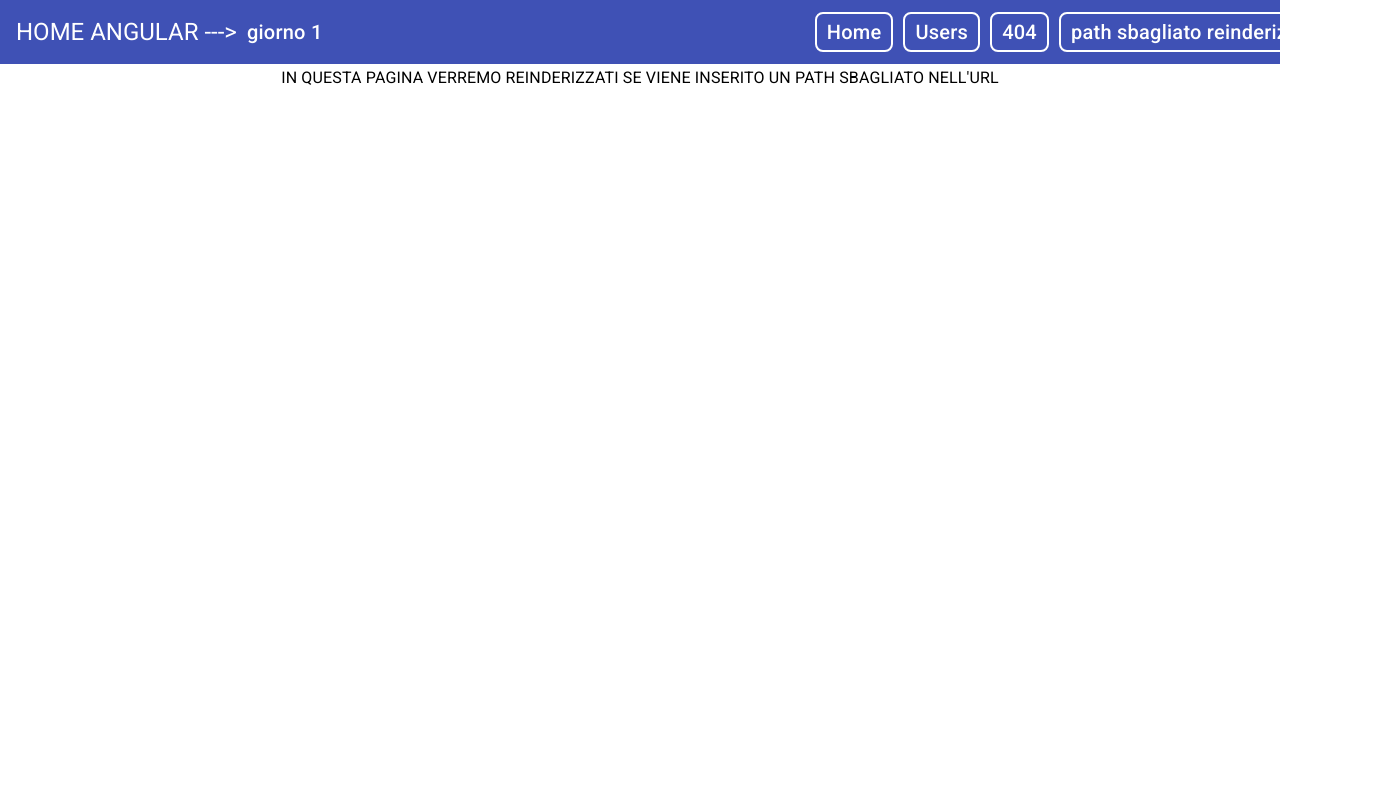
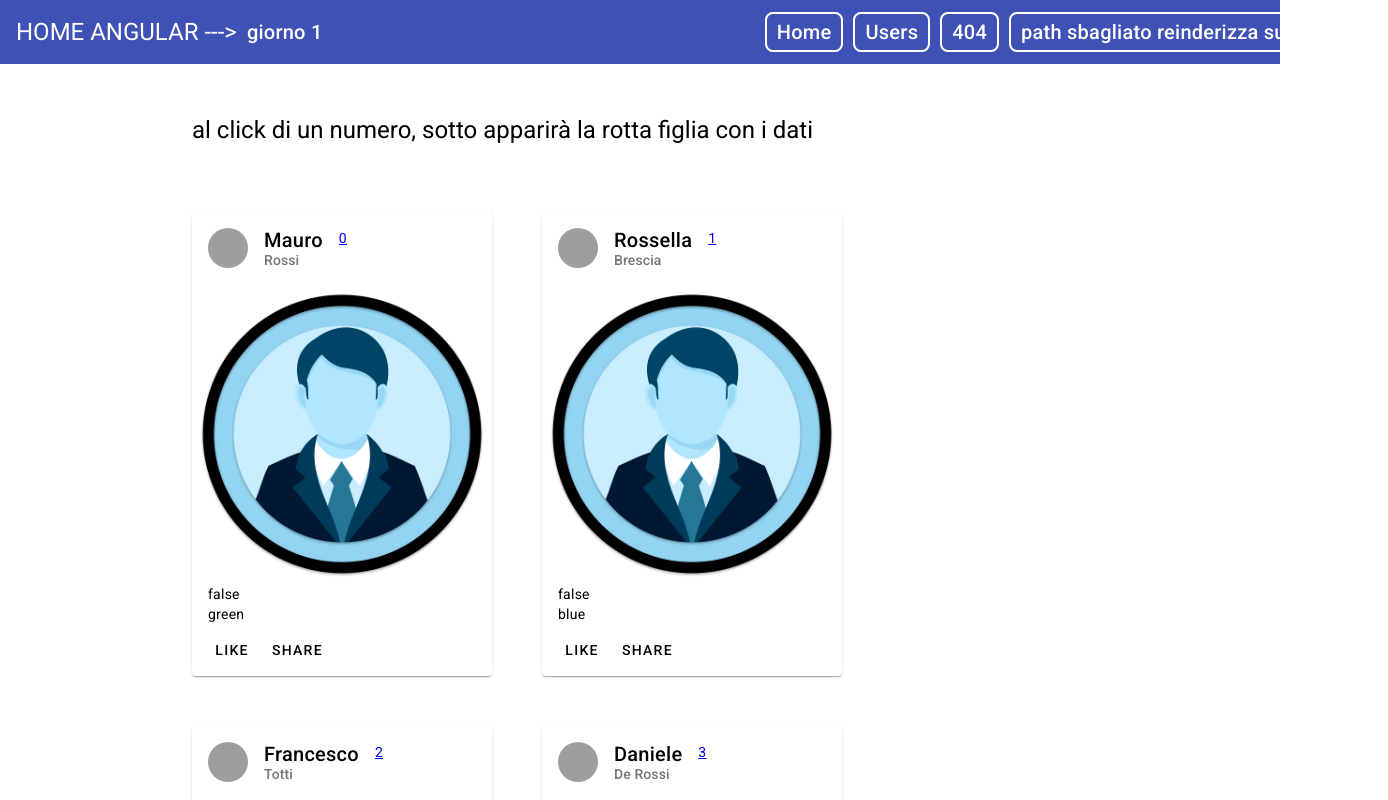
Before and after one commit to SamueleDellaRocca/homeangular, an Angular app: page /users/0 in a window 1280 px wide. Before the commit this address led to /404. Shown: the top 800 px of the page, 1388 px wide, since content can reach past the window. Built offline with nearby package versions, Linux system fonts and the light colour scheme; grey boxes are pictures that could not be loaded.

Commit message:
rotte figlie di users

```diff
--- a/src/app/app.component.scss
+++ b/src/app/app.component.scss
@@ -16,7 +16,7 @@ h2 > a {
 }
 
 .width {
-  width: 36%;
+  width: 40%;
   height: 100%;
   display: flex;
   justify-content: space-evenly;
--- a/src/app/app.module.ts
+++ b/src/app/app.module.ts
@@ -13,6 +13,7 @@ import { UsersComponent } from './componenti/users/users.component';
 import { CardComponent } from './componenti/card/card.component';
 import { MatCardModule } from '@angular/material/card';
 import { MatButtonModule } from '@angular/material/button';
+import { UserComponent } from './componenti/user/user.component';
 
 @NgModule({
   declarations: [
@@ -20,7 +21,8 @@ import { MatButtonModule } from '@angular/material/button';
     HomeComponent,
     NotfoundComponent,
     UsersComponent,
-    CardComponent
+    CardComponent,
+    UserComponent
   ],
   imports: [
     BrowserModule,
--- a/src/app/componenti/card/card.component.html
+++ b/src/app/componenti/card/card.component.html
@@ -1,10 +1,11 @@
 <mat-card class="example-card">
   <mat-card-header>
+    <a routerLink="/users/{{index}}">{{index}}</a>
     <div mat-card-avatar class="example-header-image"></div>
     <mat-card-title>{{nome}}</mat-card-title>
     <mat-card-subtitle>{{cognome}}</mat-card-subtitle>
   </mat-card-header>
-  <img mat-card-image src="https://material.angular.io/assets/img/examples/shiba2.jpg" alt="Photo of a Shiba Inu">
+  <img mat-card-image src="assets/utente-img.webp" alt="Photo of a Shiba Inu">
   <mat-card-content>
     <div>{{isOnline}}</div>
     <div>{{color}}</div>
@@ -13,4 +14,5 @@
     <button mat-button>LIKE</button>
     <button mat-button>SHARE</button>
   </mat-card-actions>
+
 </mat-card>
--- a/src/app/componenti/card/card.component.ts
+++ b/src/app/componenti/card/card.component.ts
@@ -10,4 +10,5 @@ export class CardComponent {
   @Input() cognome: any
   @Input() isOnline: any
   @Input() color: any
+  @Input() index: number | undefined
 }
--- /dev/null
+++ b/src/app/componenti/user/user.component.html
@@ -0,0 +1,8 @@
+<h1>
+  QUESTO è UN CHILDREN DELLA ROTTA USERS
+</h1>
+
+<h2>{{ persona.nome }}</h2>
+<h2>{{ persona.cognome }}</h2>
+<h2>{{ persona.isOnline }}</h2>
+<h2>{{ persona.color }}</h2>
--- /dev/null
+++ b/src/app/componenti/user/user.component.ts
@@ -0,0 +1,26 @@
+import { Component, OnInit } from '@angular/core';
+import { UsersService } from './../../services/users.service';
+import { ActivatedRoute, ParamMap } from '@angular/router';
+
+@Component({
+  selector: 'app-user',
+  templateUrl: './user.component.html',
+  styleUrls: ['./user.component.scss']
+})
+export class UserComponent implements OnInit {
+
+  persona: any;
+  index: number | undefined;
+
+  constructor(private route: ActivatedRoute, private userservice: UsersService) { }
+
+
+  ngOnInit(): void {
+
+    this.route.paramMap.subscribe((params: ParamMap) => {
+      this.index = +params.get('index')!;
+      this.persona = this.userservice.getPersona(this.index);
+    })
+  }
+
+}
--- a/src/app/componenti/users/users.component.html
+++ b/src/app/componenti/users/users.component.html
@@ -1,7 +1,12 @@
 <div class="container">
-  <app-card *ngFor="let persona of persone"
+  <h1>al click di un numero, sotto apparirà la rotta figlia con i dati</h1>
+</div>
+<div class="container">
+  <app-card *ngFor="let persona of persone, index as index"
   [nome]="persona.nome"
   [cognome]="persona.cognome"
   [isOnline]="persona.isOnline"
-  [color]="persona.color"></app-card>
+  [color]="persona.color"
+  [index]="index"></app-card>
+  <router-outlet></router-outlet>
 </div>
```
Also changed, not shown: src/app/app-routing.module.ts (+6 -1 lines), src/app/componenti/user/user.component.scss (added), src/assets/utente-img.webp (added), 1 other file (tests, documents, lock files or other folders).
